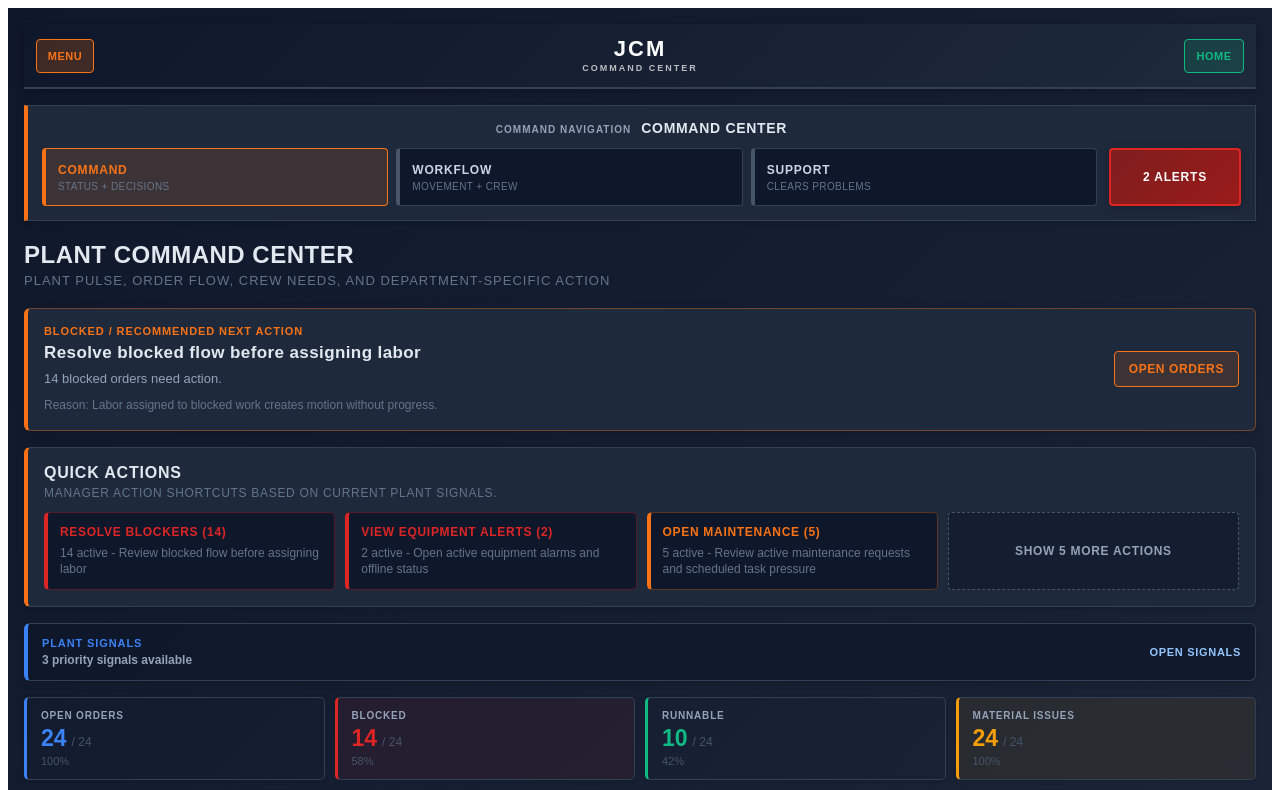
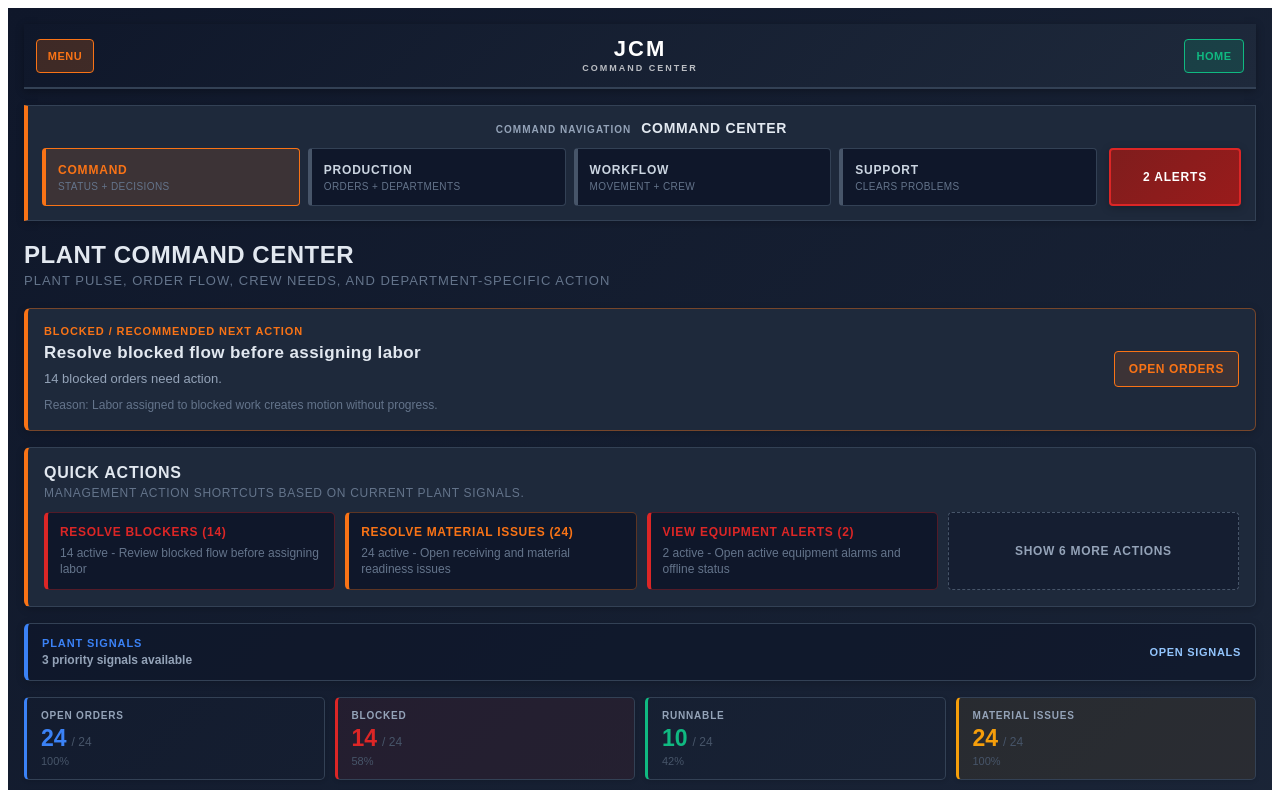
Before and after one commit to jcm-digital-coworker/JCM-Command-Center, a React (Vite) app: page / in a window 1280 px wide. Shown: the top 790 px of the page. Built offline with nearby package versions, Linux system fonts and the light colour scheme.

Commit message:
Update app role persistence to co-worker roles

```diff
--- a/src/App.tsx
+++ b/src/App.tsx
@@ -51,7 +51,21 @@ type CoverageView = 'hub' | 'signin' | 'available' | 'assigned' | 'break' | 'off
 const departmentOrder = plantDepartmentOrder;
 const JCM_NAVIGATE_EVENT = 'jcm:navigate';
 const ROLE_STORAGE_KEY = 'jcm_role_view';
-const ROLE_OPTIONS: RoleView[] = ['Operator', 'Lead / Supervisor', 'Manager', 'Maintenance', 'Forklift / Receiving', 'QA'];
+const ROLE_OPTIONS: RoleView[] = ['Production', 'Department Lead', 'Department Supervisor', 'Management', 'Maintenance', 'Support'];
+const LEGACY_ROLE_MAP: Record<string, RoleView> = {
+  Operator: 'Production',
+  operator: 'Production',
+  'Lead / Supervisor': 'Department Lead',
+  lead: 'Department Lead',
+  supervisor: 'Department Supervisor',
+  Manager: 'Management',
+  management: 'Management',
+  Maintenance: 'Maintenance',
+  maintenance: 'Maintenance',
+  'Forklift / Receiving': 'Support',
+  QA: 'Support',
+  qa: 'Support',
+};
 
 function priorityRank(priority: Machine['alarmPriority']) {
   if (priority === 'ESTOP') return 0;
@@ -66,8 +80,15 @@ function filterByDepartment<T extends { department: Department }>(items: T[], fi
 }
 
 function getSavedRoleView(): RoleView {
-  const savedRole = localStorage.getItem(ROLE_STORAGE_KEY) as RoleView | null;
-  return savedRole && ROLE_OPTIONS.includes(savedRole) ? savedRole : 'Manager';
+  const savedRole = localStorage.getItem(ROLE_STORAGE_KEY);
+  if (!savedRole) return 'Management';
+  if (ROLE_OPTIONS.includes(savedRole as RoleView)) return savedRole as RoleView;
+  const migratedRole = LEGACY_ROLE_MAP[savedRole];
+  if (migratedRole) {
+    localStorage.setItem(ROLE_STORAGE_KEY, migratedRole);
+    return migratedRole;
+  }
+  return 'Management';
 }
 
 export default function App() {
@@ -174,7 +195,7 @@ export default function App() {
     setSimulatorMachine(null);
     setSelectedWorkCenter(null);
 
-    if (nextRole === 'Forklift / Receiving') {
+    if (nextRole === 'Support') {
       setDepartmentFilter('Receiving');
       setReceivingInitialView('ready');
       navigateTo('receiving');
```
